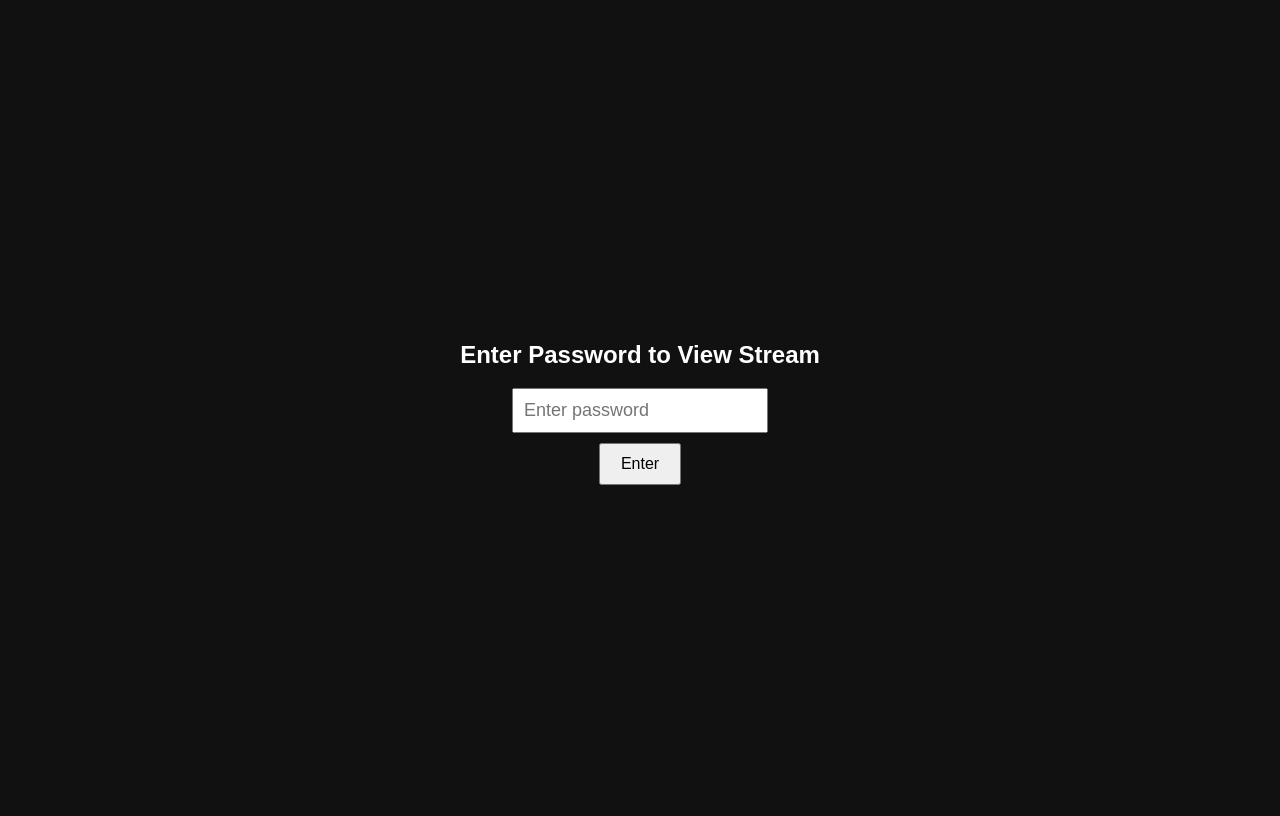
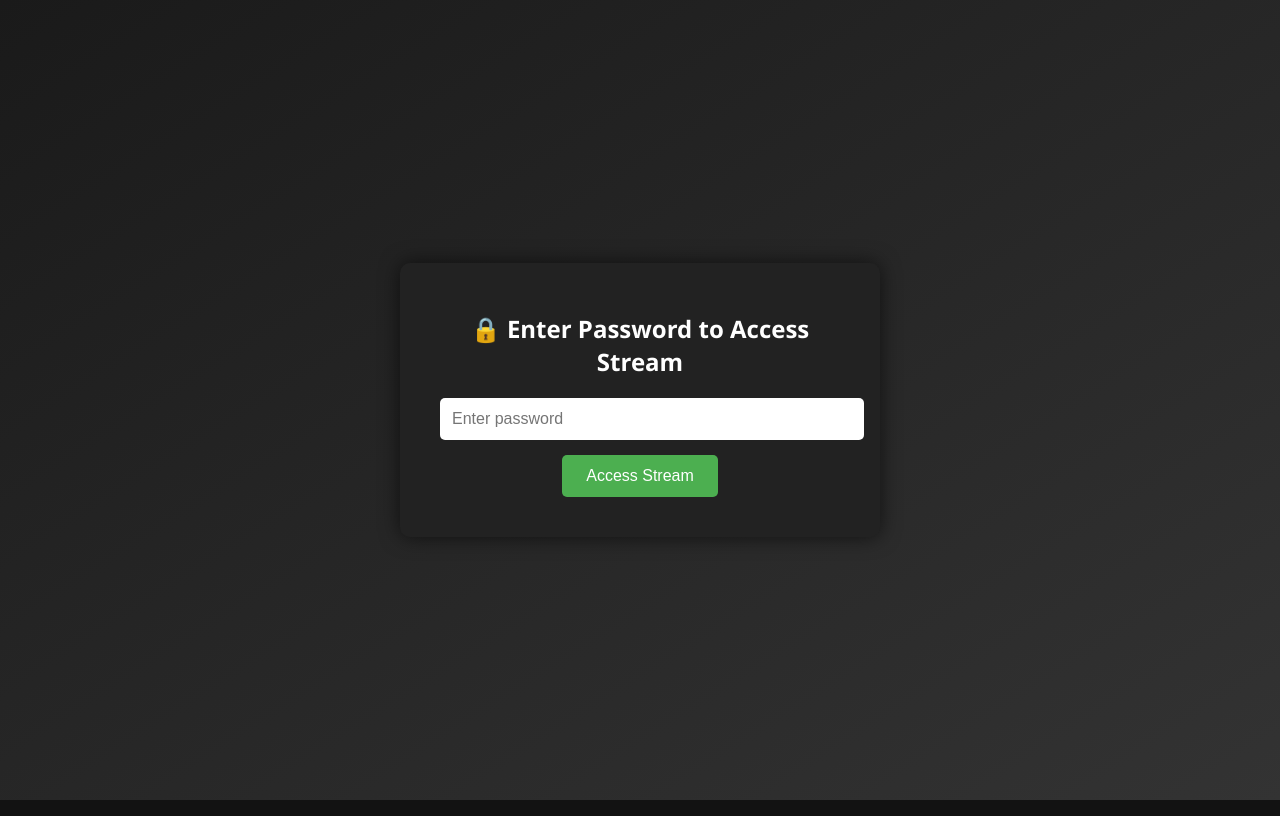
Before and after one commit to consultancymerlin/belzlive, a plain HTML site: page index.html in a window 1280 px wide. Drawn offline with Linux system fonts and the light colour scheme.

Commit message:
Update5 index.html

```diff
--- a/index.html
+++ b/index.html
@@ -2,66 +2,28 @@
 <html lang="en">
 <head>
   <meta charset="UTF-8" />
-  <meta name="viewport" content="width=device-width, initial-scale=1.0"/>
-  <title>Protected Stream</title>
-  <style>
-    body {
-      background-color: #111;
-      color: white;
-      font-family: sans-serif;
-      display: flex;
-      flex-direction: column;
-      align-items: center;
-      justify-content: center;
-      height: 100vh;
-    }
-    #login-box {
-      display: flex;
-      flex-direction: column;
-      align-items: center;
-    }
-    input {
-      padding: 10px;
-      font-size: 18px;
-      margin-bottom: 10px;
-    }
-    button {
-      padding: 10px 20px;
-      font-size: 16px;
-      cursor: pointer;
-    }
-    #error {
-      color: red;
-      margin-top: 10px;
-    }
-    #stream {
-      display: none;
-      width: 100vw;
-      height: 100vh;
-    }
-    iframe {
-      width: 100%;
-      height: 100%;
-      border: none;
-    }
-  </style>
+  <meta name="viewport" content="width=device-width, initial-scale=1.0" />
+  <title>Secure Stream Access</title>
+  <link rel="stylesheet" href="style.css" />
 </head>
 <body>
-  <div id="login-box">
-    <h2>Enter Password to View Stream</h2>
-    <input type="password" id="password" placeholder="Enter password" />
-    <button onclick="checkPassword()">Enter</button>
-    <div id="error"></div>
+  <div id="login-container">
+    <div id="login-box">
+      <h2>🔒 Enter Password to Access Stream</h2>
+      <input type="password" id="password" placeholder="Enter password" />
+      <button onclick="checkPassword()">Access Stream</button>
+      <div id="error"></div>
+    </div>
   </div>
 
-  <div id="stream">
-    <iframe src="https://www.youtube.com/embed/NF046zascc4?autoplay=1&modestbranding=1&rel=0"
+  <div id="stream-container">
+    <iframe src="https://www.youtube.com/embed/NF046zascc4?autoplay=1&rel=0&modestbranding=1"
+            title="YouTube Live Stream"
             allow="accelerometer; autoplay; clipboard-write; encrypted-media; gyroscope; picture-in-picture; web-share"
             allowfullscreen>
     </iframe>
   </div>
-
-  <script src="passwords.js"></script>
+ <script src="passwords.js"></script>
 <script>
   // Check on page load: has the user already used a password in this session?
   window.onload = () => {
@@ -86,5 +48,6 @@
     }
   }
 </script>
+
 </body>
 </html>
```
